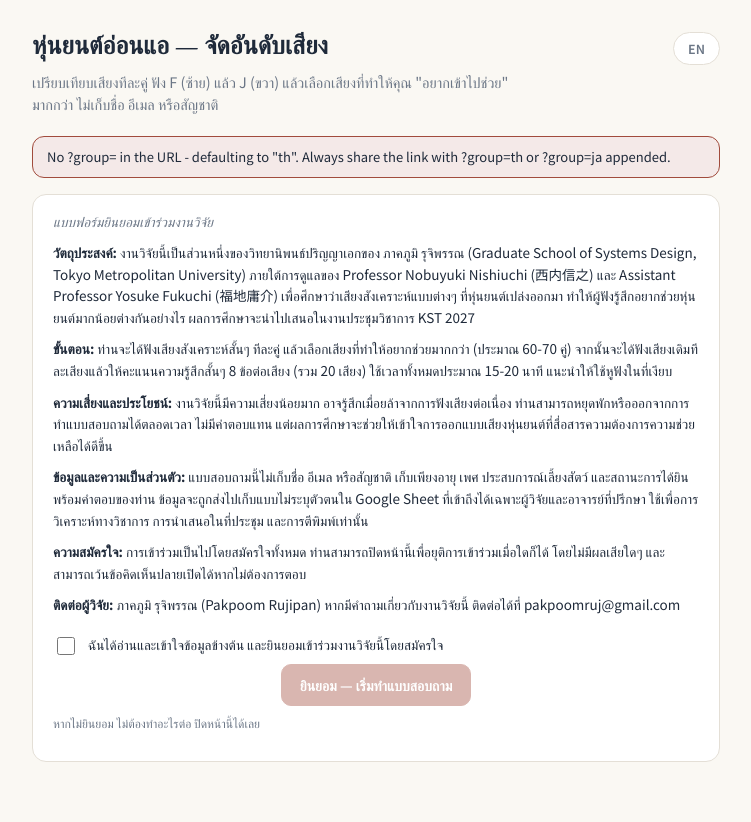
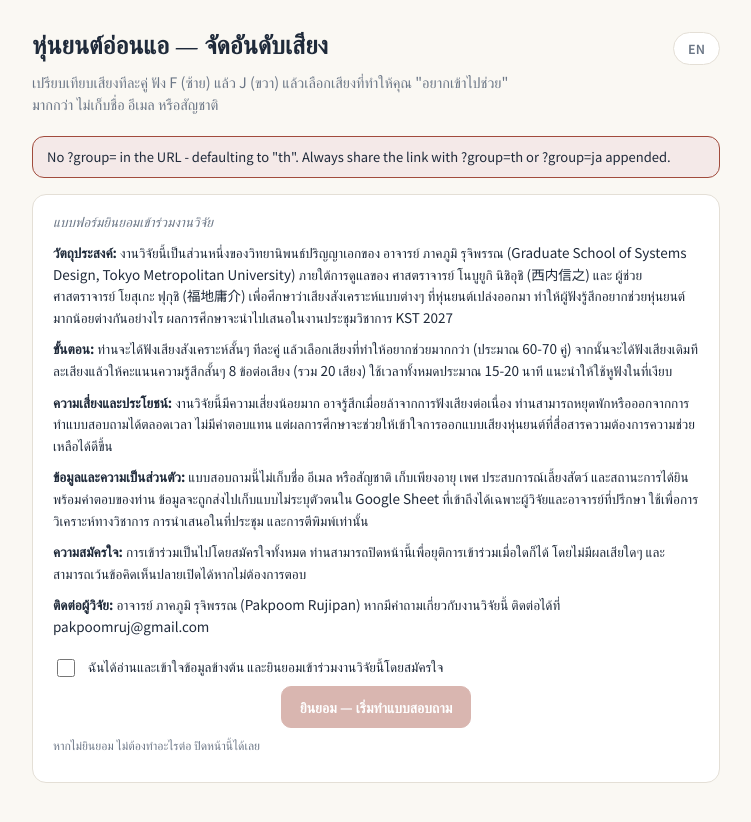
Before and after one commit to ardinsia/weak-robot-sound-survey, a plain HTML site: page monosyllable_rank.html in a window 1280 px wide. Shown: the whole page, without its empty margins (264-1015 px from the left). Drawn offline with nearby package versions, Linux system fonts and the light colour scheme; a web font is replaced by a local one.

Commit message:
Update monosyllable_rank.html

```diff
--- a/monosyllable_rank.html
+++ b/monosyllable_rank.html
@@ -325,7 +325,7 @@ var STR = {
   },
   consentTitle: { th: "แบบฟอร์มยินยอมเข้าร่วมงานวิจัย", en: "Research Participation Consent Form", ja: "研究参加同意書" },
   consentPurpose: {
-    th: "<b>วัตถุประสงค์:</b> งานวิจัยนี้เป็นส่วนหนึ่งของวิทยานิพนธ์ปริญญาเอกของ ภาคภูมิ รุจิพรรณ (Graduate School of Systems Design, Tokyo Metropolitan University) ภายใต้การดูแลของ Professor Nobuyuki Nishiuchi (西内信之) และ Assistant Professor Yosuke Fukuchi (福地庸介) เพื่อศึกษาว่าเสียงสังเคราะห์แบบต่างๆ ที่หุ่นยนต์เปล่งออกมา ทำให้ผู้ฟังรู้สึกอยากช่วยหุ่นยนต์มากน้อยต่างกันอย่างไร ผลการศึกษาจะนำไปเสนอในงานประชุมวิชาการ KST 2027",
+    th: "<b>วัตถุประสงค์:</b> งานวิจัยนี้เป็นส่วนหนึ่งของวิทยานิพนธ์ปริญญาเอกของ อาจารย์ ภาคภูมิ รุจิพรรณ (Graduate School of Systems Design, Tokyo Metropolitan University) ภายใต้การดูแลของ ศาสตราจารย์ โนบูยูกิ นิชิอุชิ (西内信之) และ ผู้ช่วยศาสตราจารย์ โยสุเกะ ฟุกุชิ (福地庸介) เพื่อศึกษาว่าเสียงสังเคราะห์แบบต่างๆ ที่หุ่นยนต์เปล่งออกมา ทำให้ผู้ฟังรู้สึกอยากช่วยหุ่นยนต์มากน้อยต่างกันอย่างไร ผลการศึกษาจะนำไปเสนอในงานประชุมวิชาการ KST 2027",
     en: "<b>Purpose:</b> This study is part of the PhD research project of Pakpoom Rujipan (Graduate School of Systems Design, Tokyo Metropolitan University), supervised by Professor Nobuyuki Nishiuchi (西内信之) and Assistant Professor Yosuke Fukuchi (福地庸介). It investigates how different synthetic robot sounds affect listeners' willingness to help a robot that appears to need assistance. Findings will be presented at the KST 2027 conference.",
     ja: "<b>目的:</b> 本研究はパクプーム ルジパン（Pakpoom Rujipan、東京都立大学大学院システムデザイン研究科）による博士研究の一部であり、西内信之教授および福地庸介助教の指導の下で行われます。ロボットが発する様々な合成音が、聞き手が「助けたい」と感じる度合いにどのように影響するかを調査します。結果はKST 2027学会にて発表される予定です。"
   },
@@ -350,7 +350,7 @@ var STR = {
     ja: "<b>自発的な参加:</b> 参加は完全に自発的です。いつでもこのページを閉じて参加を中止でき、不利益は一切ありません。任意のコメント欄は回答しなくても構いません。"
   },
   consentContact: {
-    th: "<b>ติดต่อผู้วิจัย:</b> ภาคภูมิ รุจิพรรณ (Pakpoom Rujipan) หากมีคำถามเกี่ยวกับงานวิจัยนี้ ติดต่อได้ที่ pakpoomruj@gmail.com",
+    th: "<b>ติดต่อผู้วิจัย:</b> อาจารย์ ภาคภูมิ รุจิพรรณ (Pakpoom Rujipan) หากมีคำถามเกี่ยวกับงานวิจัยนี้ ติดต่อได้ที่ pakpoomruj@gmail.com",
     en: "<b>Contact:</b> Pakpoom Rujipan. For questions about this study, contact pakpoomruj@gmail.com",
     ja: "<b>お問い合わせ:</b> パクプーム ルジパン（Pakpoom Rujipan）。本研究に関するご質問は pakpoomruj@gmail.com までご連絡ください。"
   },
```
